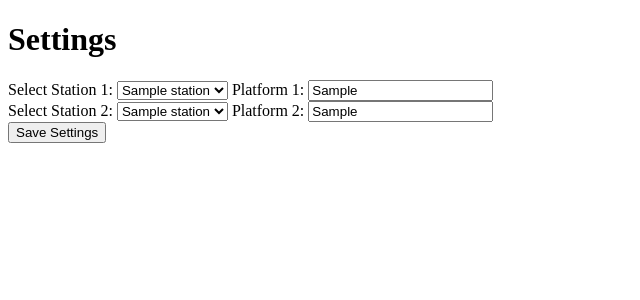
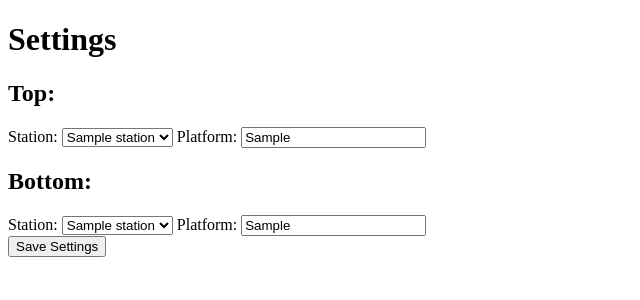
Before and after one commit to rubenparnell/departureBoard, a Flask app: template templates/settings.html in a window 1280 px wide. Shown: the top 300 px of the page, without its empty margins (0-640 px from the left). Run offline with Flask 3, Linux system fonts and the light colour scheme; the template is opened without the code that fills it: most values are stand-ins (such as "Sample title", 1, 10 or a date in 2020); parts of the project's set-up code (start-up, migrations or seed data) failed here and were passed over.

Commit message:
updated settings html page

```diff
--- a/templates/settings.html
+++ b/templates/settings.html
@@ -8,7 +8,8 @@
 <body>
     <h1>Settings</h1>
     <form method="post">
-        <label for="station1">Select Station 1:</label>
+        <h2>Top:</h2>
+        <label for="station1">Station:</label>
         <select name="station1" id="station1">
             {% for code, name in stations.items() %}
             <option value="{{ code }}" {% if station1_code == code %}selected{% endif %}>
@@ -17,12 +18,12 @@
             {% endfor %}
         </select>
 
-        <label for="platform1">Platform 1:</label>
+        <label for="platform1">Platform:</label>
         <input type="text" name="platform1" id="platform1" value="{{ platform1 }}" required>
 
         <br>
-
-        <label for="station2">Select Station 2:</label>
+        <h2>Bottom:</h2>
+        <label for="station2">Station:</label>
         <select name="station2" id="station2">
             {% for code, name in stations.items() %}
             <option value="{{ code }}" {% if station2_code == code %}selected{% endif %}>
@@ -31,7 +32,7 @@
             {% endfor %}
         </select>
 
-        <label for="platform2">Platform 2:</label>
+        <label for="platform2">Platform:</label>
         <input type="text" name="platform2" id="platform2" value="{{ platform2 }}" required>
 
         <br>
```
